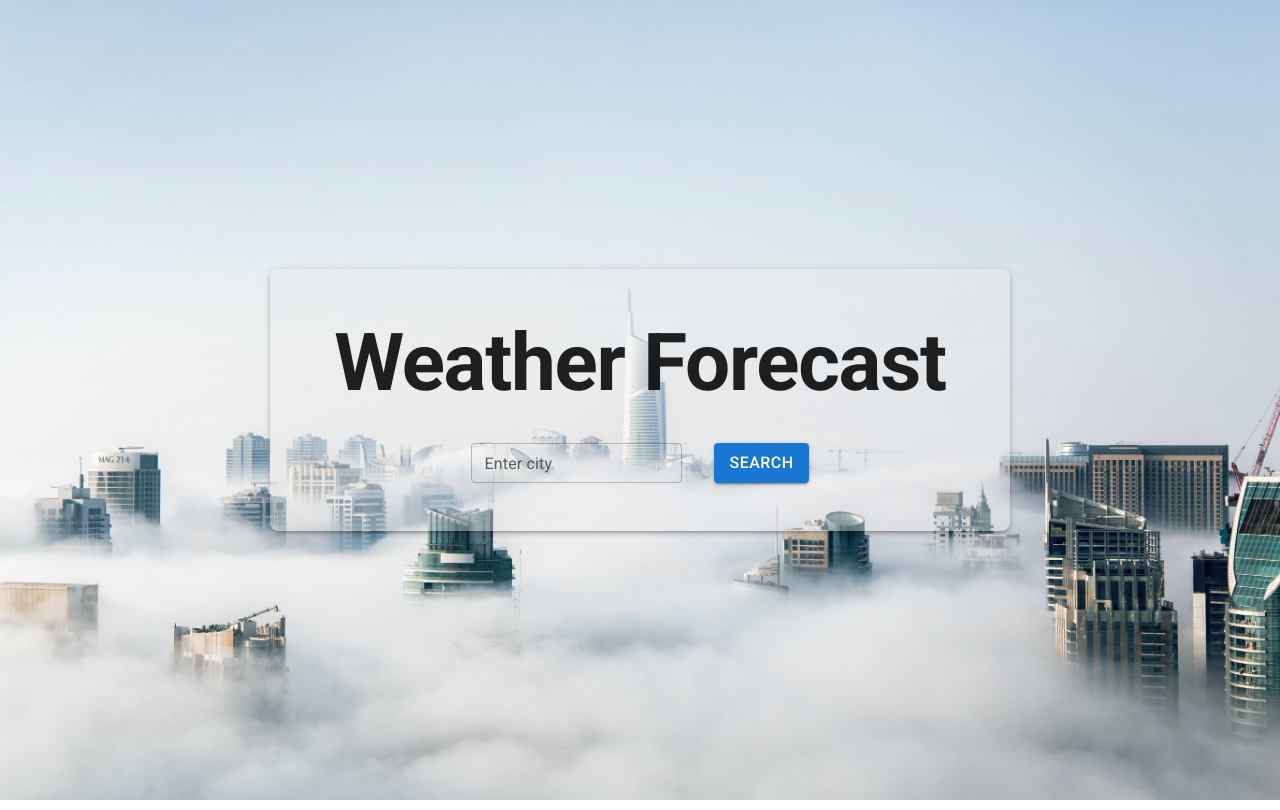
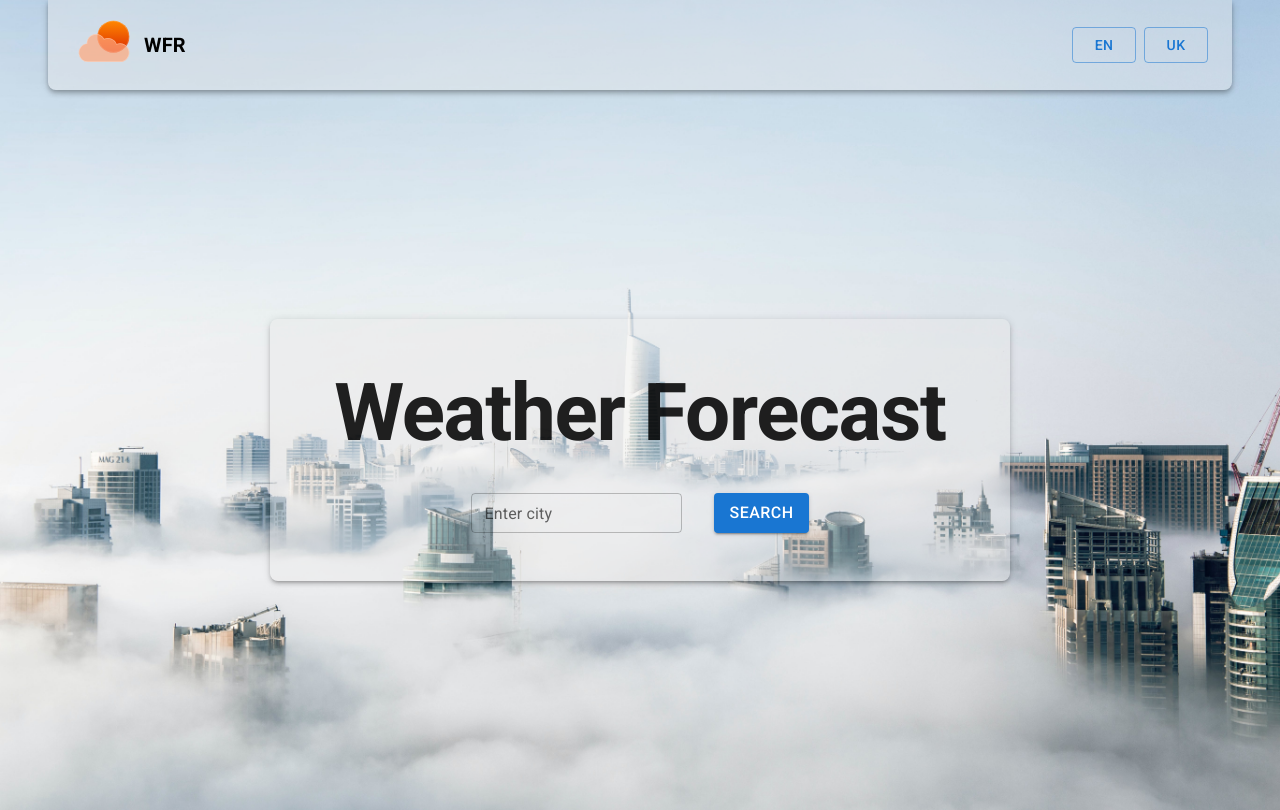
Before and after one commit to olehivanovw/Weather-Forecast, a React (Vite) app: page / in a window 1280 px wide. Built offline with nearby package versions, Linux system fonts and the light colour scheme.

Commit message:
Added new styles(basic) and block(navbar) with localization buttons.

```diff
--- a/src/components/Form.jsx
+++ b/src/components/Form.jsx
@@ -1,9 +1,10 @@
-import {useNavigate} from "react-router-dom";
-import {Typography, Box, TextField, Paper, Container, styled} from "@mui/material";
+import { Link, useNavigate } from 'react-router-dom'
+import { Typography, Paper, Container, styled, AppBar, Toolbar, Box } from '@mui/material'
 import backImgMain from "../assets/backImgMain.jpg"
 import { ButtonComponent } from "./ui/ButtonComponent.jsx"
 import { InputComponent } from './ui/InputComponent.jsx'
 import { FormComponent } from './ui/FormComponent.jsx'
+import logoImg from '../assets/weatherLogo.svg'
 
 const Wrapper = styled(Paper)(({ theme }) => ({
   textAlign: 'center',
@@ -19,14 +20,30 @@ const Wrapper = styled(Paper)(({ theme }) => ({
 }));
 
 const styles = {
-  container: {
+  containerWrap: {
     minHeight: '100vh',
+    minWidth: '100%',
+    backgroundImage: `url(${backImgMain})`,
+    backgroundSize: 'cover',
+    backgroundPosition: 'top',
+  },
+  navbarWrap: {
+    display: "flex",
+    justifyContent: "center",
+    minHeight: '90px',
+    backgroundColor: "rgba(232,232,232,0.4)",
+    borderRadius: "0 0 8px 8px"
+  },
+  navbarBox: {
+    display: "flex",
+    alignItems: "center",
+    gap: 1,
+  },
+  containerForm: {
+    minHeight: "90vh",
     display: "flex",
     alignItems: "center",
     justifyContent: "center",
-    backgroundImage: `url(${backImgMain})`,
-    backgroundSize: 'cover',
-    backgroundPosition: 'top',
   },
   typography: {
     mb: 4,
@@ -64,7 +81,25 @@ export default function Form() {
   }
 
   return (
-    <Container maxWidth="xl" sx={styles.container}>
+    <Container sx={styles.containerWrap}>
+      <Container maxWidth="xl">
+
+        <AppBar position="static" sx={styles.navbarWrap}>
+          <Toolbar sx={{display: "flex", justifyContent: "space-between",}}>
+            <Box sx={styles.navbarBox}>
+              <Link to='/'>
+                <Box component='img' src={logoImg} alt="logo" sx={styles.image}></Box>
+              </Link>
+                <Typography variant="h6" sx={{color: "#000", fontWeight: 'bold'}}>WFR</Typography>
+            </Box>
+            <Box sx={styles.navbarBox}>
+              <ButtonComponent variant='outlined'>EN</ButtonComponent>
+              <ButtonComponent variant='outlined'>UK</ButtonComponent>
+            </Box>
+          </Toolbar>
+        </AppBar>
+
+        <Container sx={styles.containerForm}>
           <Wrapper elevation={3}>
             <Typography variant="h1" sx={styles.typography}>Weather Forecast</Typography>
             <FormComponent component="form" onSubmit={handleSearch} sx={styles.formBox}>
@@ -73,5 +108,8 @@ export default function Form() {
             </FormComponent>
           </Wrapper>
         </Container>
+
+      </Container>
+    </Container>
   )
 }
```
Also changed, not shown: src/assets/weatherLogo.svg (added). Lines whose indentation alone changed are shown as unchanged.
